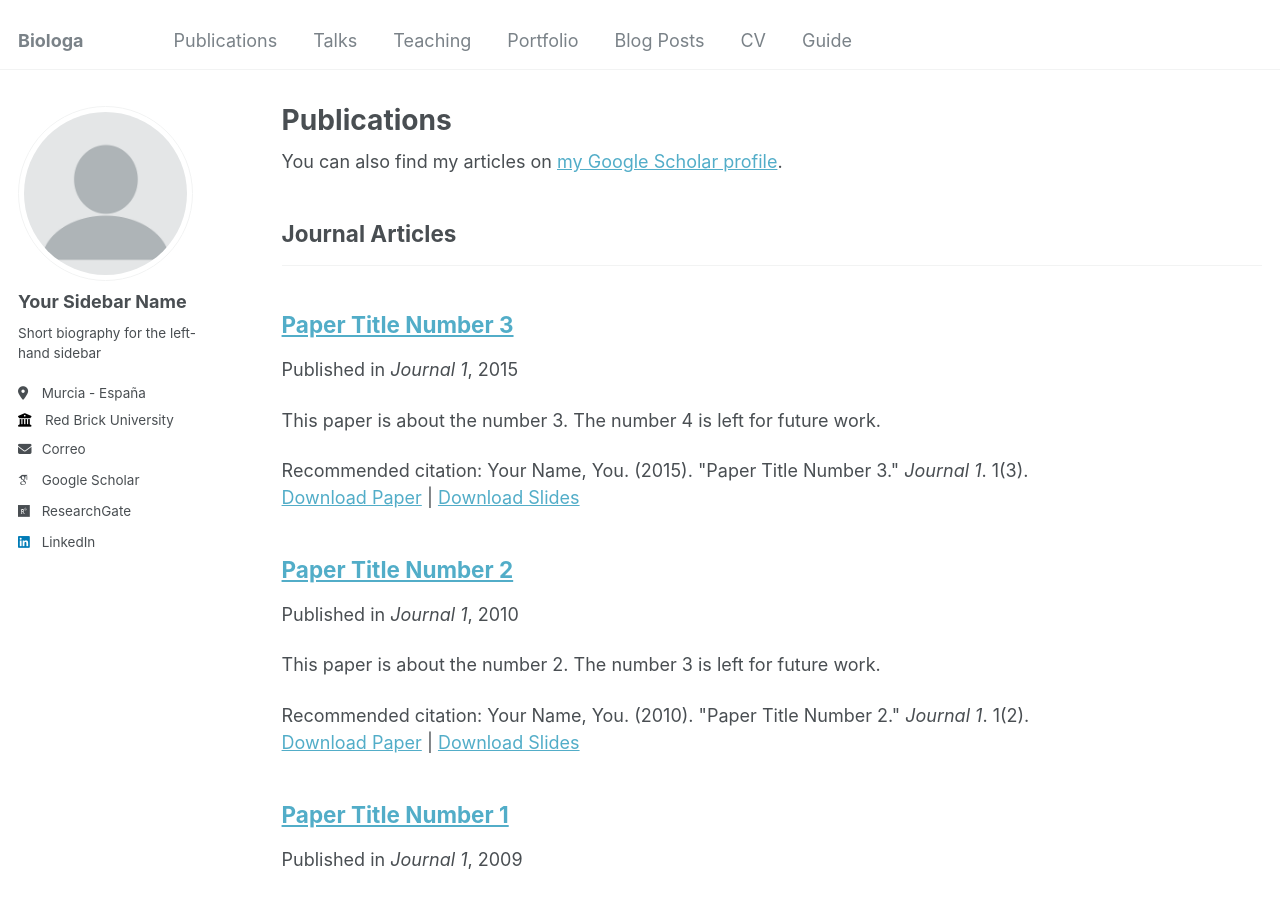
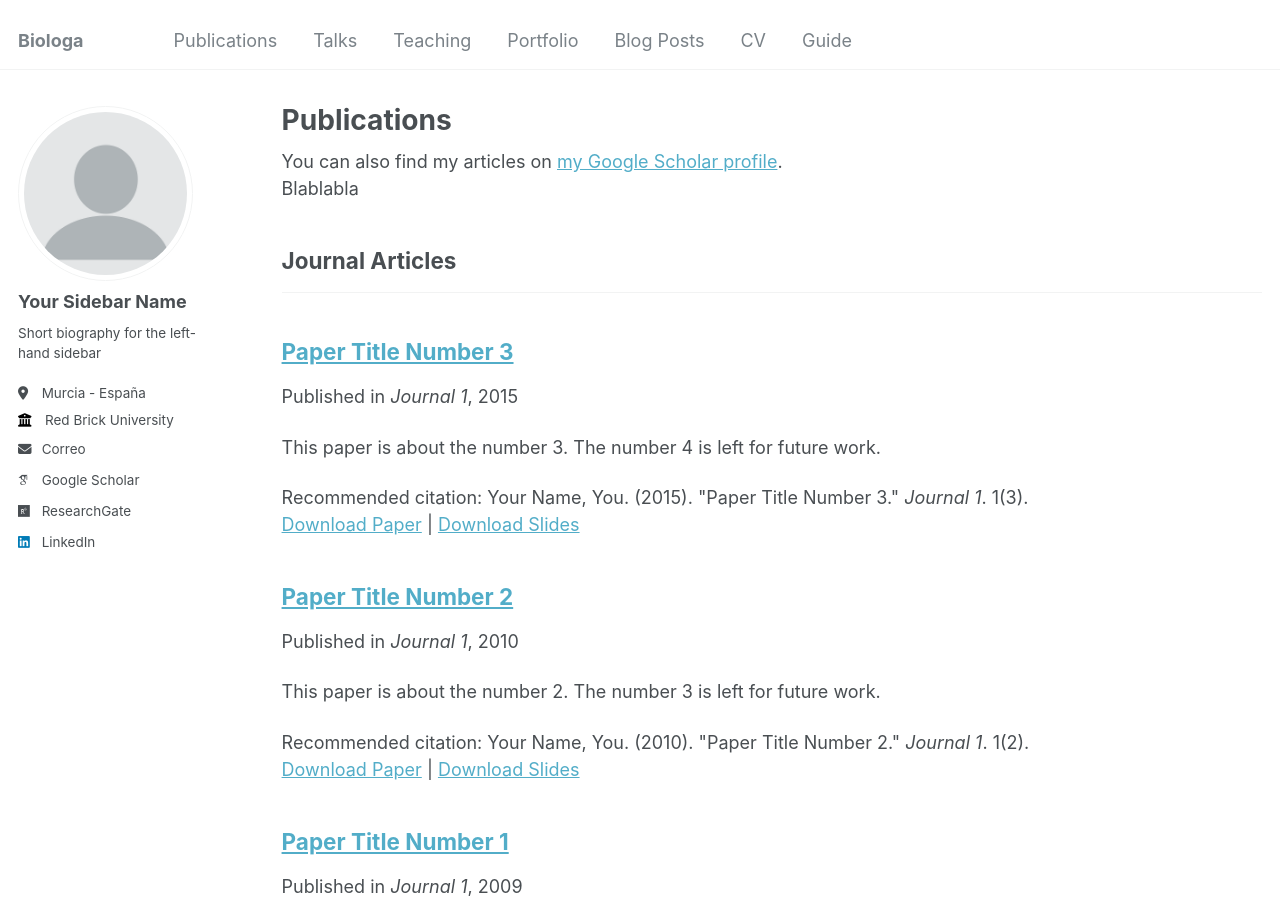
Before and after one commit to amalia-mcallister/amalia-mcallister.github.io, a Jekyll site: the page built from _pages/publications.html, in a window 1280 px wide and 900 px high. Built offline with Jekyll 4.4.1, drawn with Linux system fonts in a browser that asks for light colours; some web fonts are replaced.

Commit message:
Prueba parrafo inicial Publications

```diff
--- a/_pages/publications.html
+++ b/_pages/publications.html
@@ -7,6 +7,10 @@ author_profile: true
 
 {% if site.author.googlescholar %}
   <div class="wordwrap">You can also find my articles on <a href="{{site.author.googlescholar}}">my Google Scholar profile</a>.</div>
+{% endif %}
+
+{% if true %}
+  <div class="wordwrap">Blablabla</div>
 {% endif %}
 
 {% include base_path %}
```
